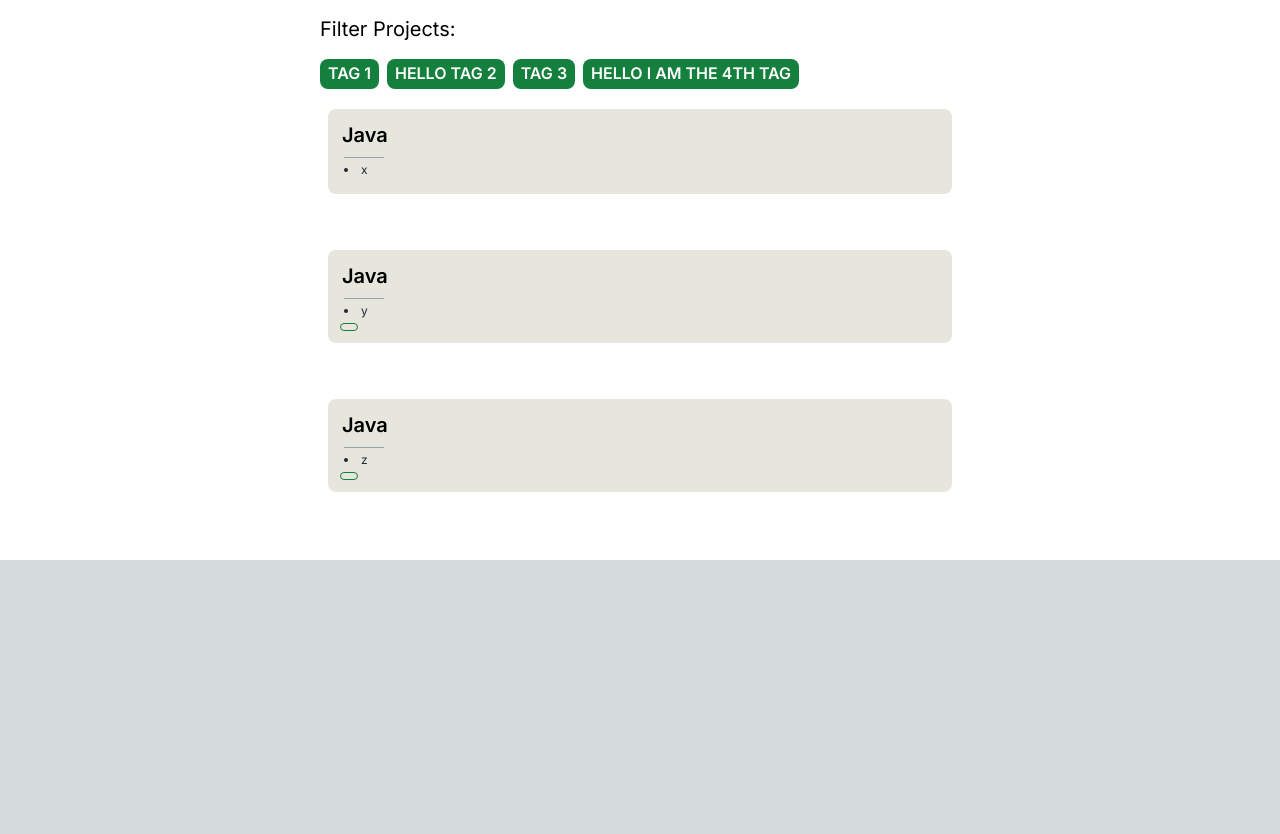
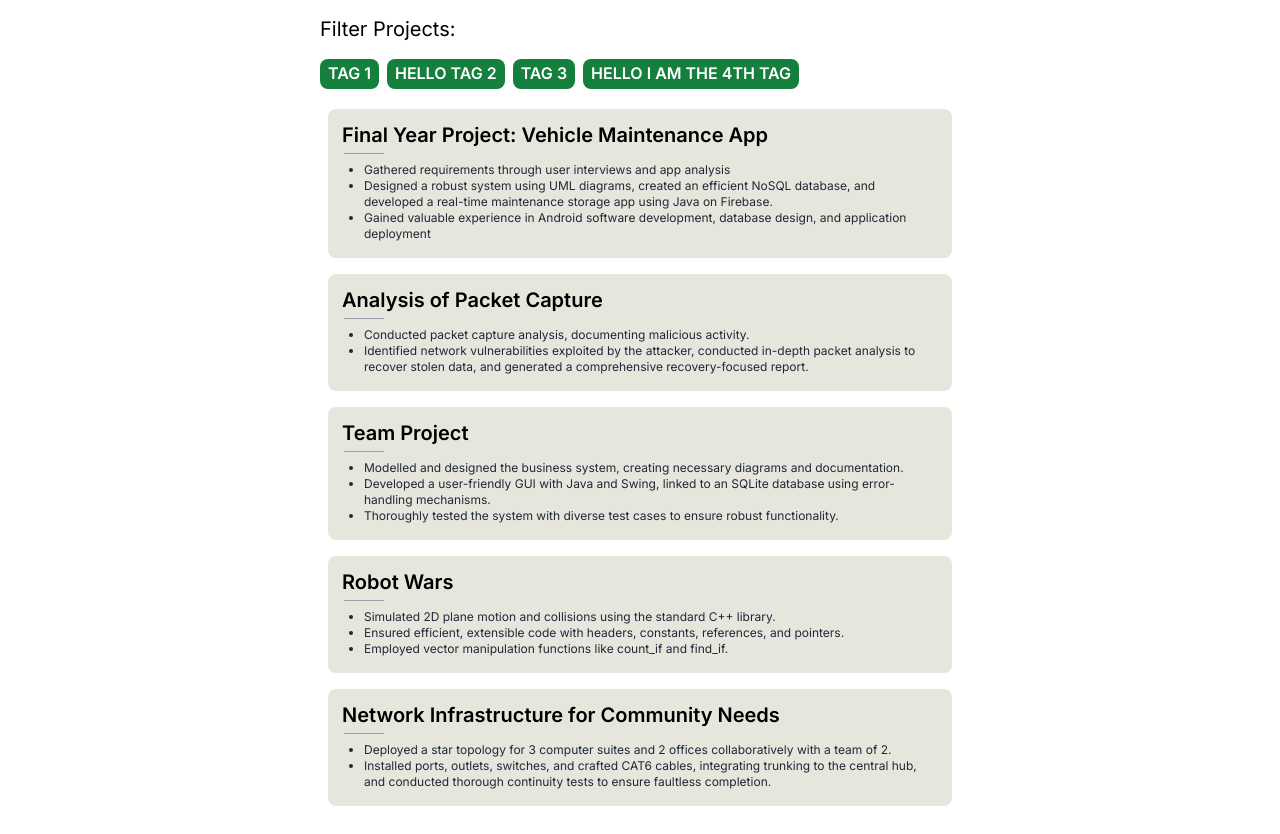
Before and after one commit to abulcantcode/abulcantcode.github.io, a Next.js app: page /projects in a window 1280 px wide. Shown: the part 498-1332 px from the top of the page. Before the commit the page ends 1058 px from the top, so only its background shows below. Built offline with nearby package versions, Linux system fonts and the light colour scheme.

Commit message:
contents update- data

```diff
--- a/app/_components/ExperienceCard.tsx
+++ b/app/_components/ExperienceCard.tsx
@@ -21,7 +21,7 @@ const ExperienceCard = ({
   logoSrc,
 }: TTabData) => {
   return (
-    <div className='bg-[#e6e6dd] dark:bg-zinc-700 p-3 rounded-lg m-2 md:mb-14'>
+    <div className='bg-[#e6e6dd] dark:bg-zinc-700 p-3 rounded-lg m-2 md:mb-4'>
       <h2 className='text-xl font-semibold mb-1 ml-0.5 text-black dark:text-white'>
         {title}
       </h2>
--- a/app/_components/ExperienceSection.tsx
+++ b/app/_components/ExperienceSection.tsx
@@ -42,6 +42,15 @@ const EXP_DATA = [
         tags: [],
         logoSrc: "",
       },
+      {
+        title: "Waiter",
+        company: "Venue Central",
+        location: "Luton, UK",
+        dateWorked: "09/2011 - 06/2016",
+        description: "description",
+        tags: [],
+        logoSrc: "",
+      },
     ],
   },
 ];
@@ -57,6 +66,7 @@ const ExperienceSection = () => {
           <h2 className='text-3xl mb-6 text-black dark:text-white font-semibold'>
             Technical Experience
           </h2>
+          <div className='mb-8'>
             {EXP_DATA.find(
               ({ title }) => title === "Tech Experience"
             )?.content.map((content, index) => (
@@ -65,9 +75,11 @@ const ExperienceSection = () => {
                 key={`exp-card-${index}`}
               ></ExperienceCard>
             ))}
+          </div>
           <h2 className='text-3xl mb-6 text-black dark:text-white font-semibold'>
             Education
           </h2>
+          <div className='mb-8'>
             {EXP_DATA.find(({ title }) => title === "Education")?.content.map(
               (content, index) => (
                 <ExperienceCard
@@ -76,9 +88,11 @@ const ExperienceSection = () => {
                 ></ExperienceCard>
               )
             )}
+          </div>
           <h2 className='text-3xl mb-6 text-black dark:text-white font-semibold'>
             Other Experience
           </h2>
+          <div className='mb-8'>
             {EXP_DATA.find(({ title }) => title === "Experience")?.content.map(
               (content, index) => (
                 <ExperienceCard
@@ -89,6 +103,7 @@ const ExperienceSection = () => {
             )}
           </div>
         </div>
+      </div>
     </section>
   );
 };
--- a/app/_components/ProjectCard.tsx
+++ b/app/_components/ProjectCard.tsx
@@ -9,21 +9,21 @@ interface TProjectData {
 
 const ProjectCard = ({ title, description, tags }: TProjectData) => {
   return (
-    <div className='bg-[#e6e6dd] dark:bg-zinc-700 p-3 rounded-lg m-2 md:mb-14'>
-      <h2 className='text-xl font-semibold mb-1 ml-0.5 text-black dark:text-white'>
+    <div className='bg-[#e6e6dd] dark:bg-zinc-700 p-3 rounded-lg m-2 md:mb-4'>
+      <h2 className='text-xl font-semibold ml-0.5 text-black dark:text-white'>
         {title}
       </h2>
       <div className='mx-1'>
-        <hr className='w-10 mt-2 border-gray-400'></hr>
-        <div className='my-1 text-gray-800 dark:text-gray-300 text-xs'>
+        <hr className='w-10 mt-1 mb-2 border-gray-400'></hr>
+        <ul className='bullets my-1 text-gray-800 dark:text-gray-300 text-xs'>
           {description.map((content, index) => (
-            <li className='list-disc' key={`descrip-${index}`}>
-              {content}
-            </li>
+            <li key={`descrip-${index}`}>{content}</li>
           ))}
+        </ul>
       </div>
-      </div>
-      {tags.map((tag, index) => (
+      {tags
+        .filter((tag) => !!tag)
+        .map((tag, index) => (
           <p
             key={`tag-name-${index}`}
             className='text-xs border-green-700 text-green-800 dark:border-orange-400 dark:text-orange-300 border rounded-lg px-2 pt-0.5 pb-1 w-fit'
--- a/app/_components/ProjectsSection.tsx
+++ b/app/_components/ProjectsSection.tsx
@@ -5,15 +5,15 @@ import ProjectCard from "./ProjectCard";
 const SKILL_LST = [
   {
     skill: "Java",
-    image: "",
+    image: "/images/abul.png",
   },
   {
     skill: "C++",
-    image: "",
+    image: "/images/abul.png",
   },
   {
     skill: "SQL",
-    image: "",
+    image: "/images/abul.png",
   },
 ];
 
@@ -21,19 +21,47 @@ const TAGS = ["TAG 1", "HELLO TAG 2", "TAG 3", "HELLO I AM THE 4TH TAG"];
 
 const PROJECT_LST = [
   {
-    title: "Java",
-    description: ["x"],
+    title: "Final Year Project: Vehicle Maintenance App",
+    description: [
+      "Gathered requirements through user interviews and app analysis",
+      "Designed a robust system using UML diagrams, created an efficient NoSQL database, and developed a real-time maintenance storage app using Java on Firebase.",
+      "Gained valuable experience in Android software development, database design, and application deployment",
+    ],
     tags: [],
   },
   {
-    title: "Java",
-    description: ["y"],
+    title: "Analysis of Packet Capture",
+    description: [
+      "Conducted packet capture analysis, documenting malicious activity.",
+      "Identified network vulnerabilities exploited by the attacker, conducted in-depth packet analysis to recover stolen data, and generated a comprehensive recovery-focused report.",
+    ],
     tags: [""],
   },
   {
-    title: "Java",
-    description: ["z"],
-    tags: [""],
+    title: "Team Project",
+    description: [
+      "Modelled and designed the business system, creating necessary diagrams and documentation.",
+      "Developed a user-friendly GUI with Java and Swing, linked to an SQLite database using error-handling mechanisms.",
+      "Thoroughly tested the system with diverse test cases to ensure robust functionality.",
+    ],
+    tags: [],
+  },
+  {
+    title: "Robot Wars",
+    description: [
+      "Simulated 2D plane motion and collisions using the standard C++ library.",
+      "Ensured efficient, extensible code with headers, constants, references, and pointers. ",
+      "Employed vector manipulation functions like count_if and find_if. ",
+    ],
+    tags: [],
+  },
+  {
+    title: "Network Infrastructure for Community Needs",
+    description: [
+      "Deployed a star topology for 3 computer suites and 2 offices collaboratively with a team of 2. ",
+      "Installed ports, outlets, switches, and crafted CAT6 cables, integrating trunking to the central hub, and conducted thorough continuity tests to ensure faultless completion. ",
+    ],
+    tags: [],
   },
 ];
 
@@ -56,7 +84,7 @@ const ProjectsSection = () => {
               >
                 <p className='mr-2'>{content.skill}</p>
                 <Image
-                  src='/images/abul.png'
+                  src={content.image}
                   alt='logo-img'
                   width={20}
                   height={20}
@@ -81,7 +109,7 @@ const ProjectsSection = () => {
               </p>
             ))}
           </div>
-          <div className='flex justify-center w-full'>
+          <div className='flex justify-center w-full mt-1'>
             <div className='w-full'>
               {PROJECT_LST.map((content, index) => (
                 <ProjectCard
--- a/app/globals.css
+++ b/app/globals.css
@@ -31,3 +31,8 @@ main {
   transition-timing-function: cubic-bezier(0.4, 0, 0.2, 1);
   transition-duration: 500ms;
 }
+
+.bullets {
+  list-style-type: disc;
+  padding-left: 20px;
+}
```
Lines whose indentation alone changed are shown as unchanged.
